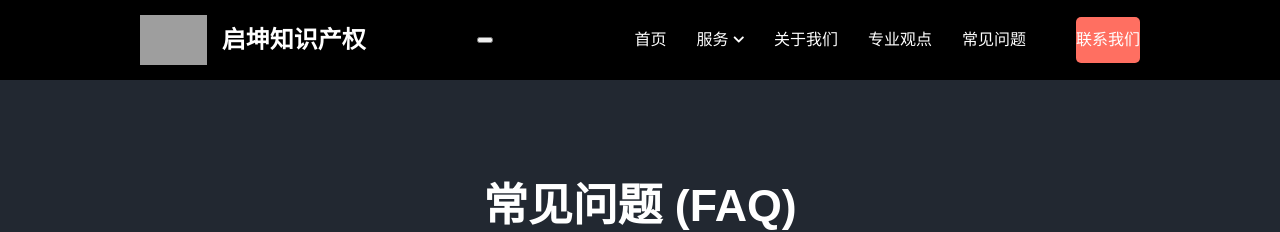
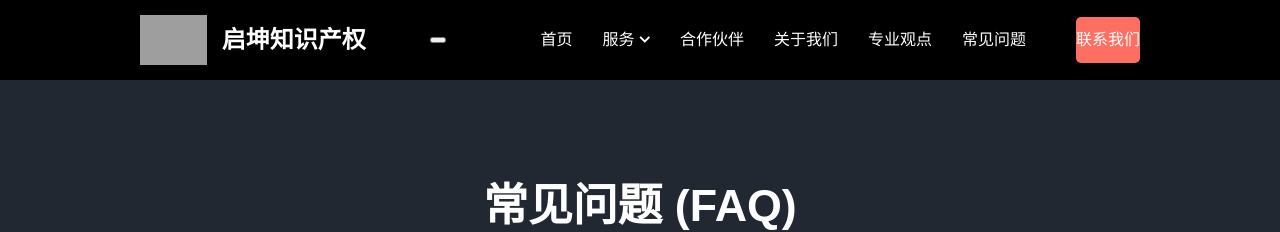
Before and after one commit to inventmain/qikunip, a Jekyll site: the page faq.html, which Jekyll copies as it is, in a window 1280 px wide. Shown: the top 232 px of the page. Built offline with Jekyll 4.4.1, drawn with Linux system fonts in a browser that asks for light colours; grey boxes are pictures that could not be loaded.

Commit message:
Update faq.html

```diff
--- a/faq.html
+++ b/faq.html
@@ -59,7 +59,7 @@
     </style>
 </head>
 <body>
-<header class="navbar">
+    <header class="navbar">
         <div class="container">
             <a href="index.html" class="logo-area">
                 <img src="https://user-assets.sxlcdn.com/images/1191000/FrjHVpeHT7qVJm905hWVKcg62gZx.jpeg" alt="启坤知识产权 Logo">
@@ -71,12 +71,13 @@
                 <li class="dropdown">
                     <span class="dropdown-toggle">服务 <i class="fas fa-chevron-down fa-xs"></i></span>
                     <ul class="dropdown-menu">
-                        <li><a href="high-value-patent-layout.html">高价值专利国内｜国际布局</a></li>
+                        <li><a href="high-value-patent-layout.html">高价值专利申请（国内｜国际）</a></li>
                         <li><a href="patent-monetization.html">专利变现（交易｜许可｜诉讼）</a></li>
                         <li><a href="patent-consulting.html">专利咨询（无效｜检索｜FTO｜疑难）</a></li>
                         <li><a href="http://www.inventmain.com" target="_blank">专速通™️</a></li>
                     </ul>
                 </li>
+                <li><a href="partners.html">合作伙伴</a></li>
                 <li><a href="about.html">关于我们</a></li>
                 <li><a href="insights.html">专业观点</a></li>
                 <li><a href="faq.html">常见问题</a></li>
```
